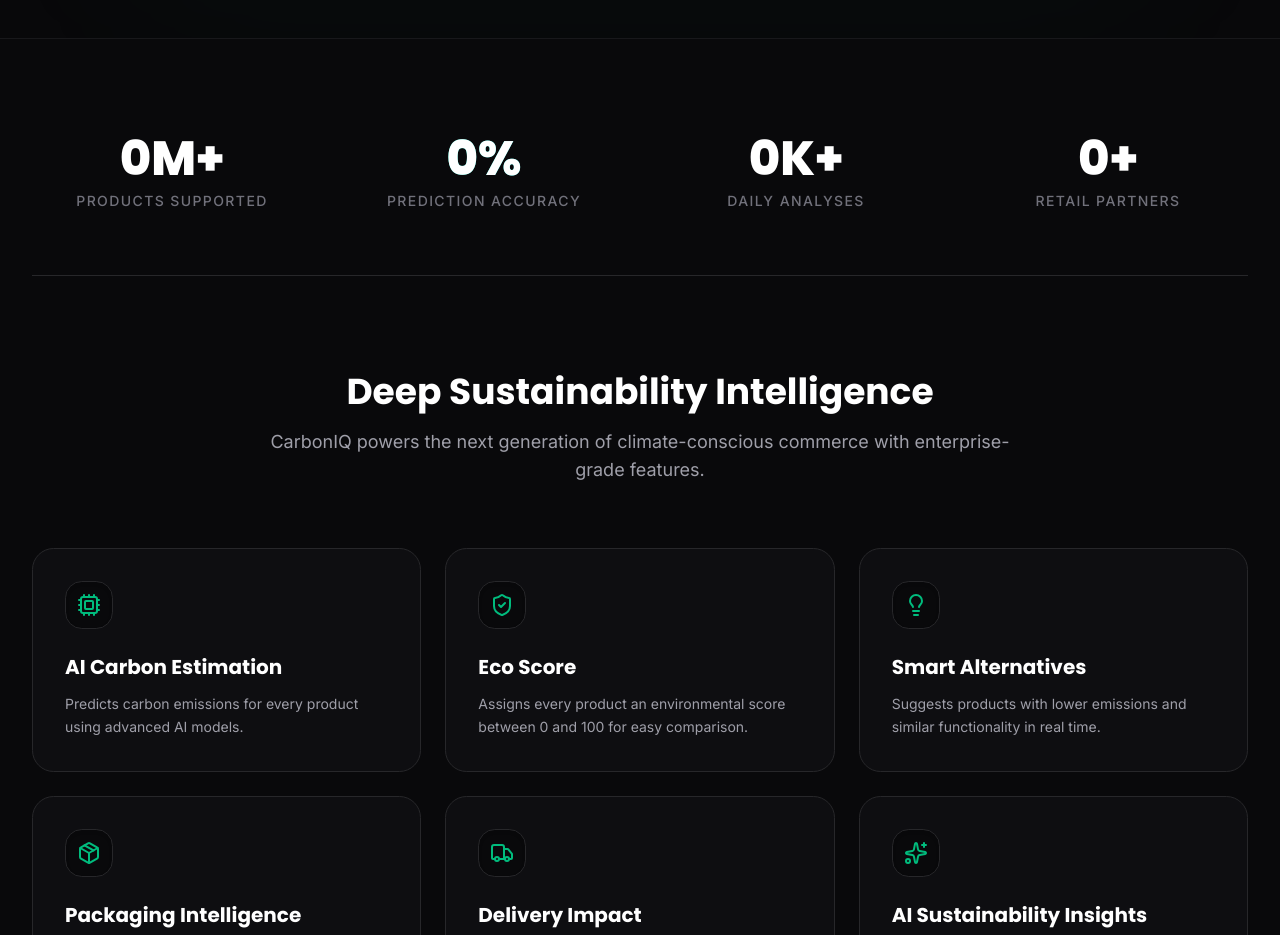
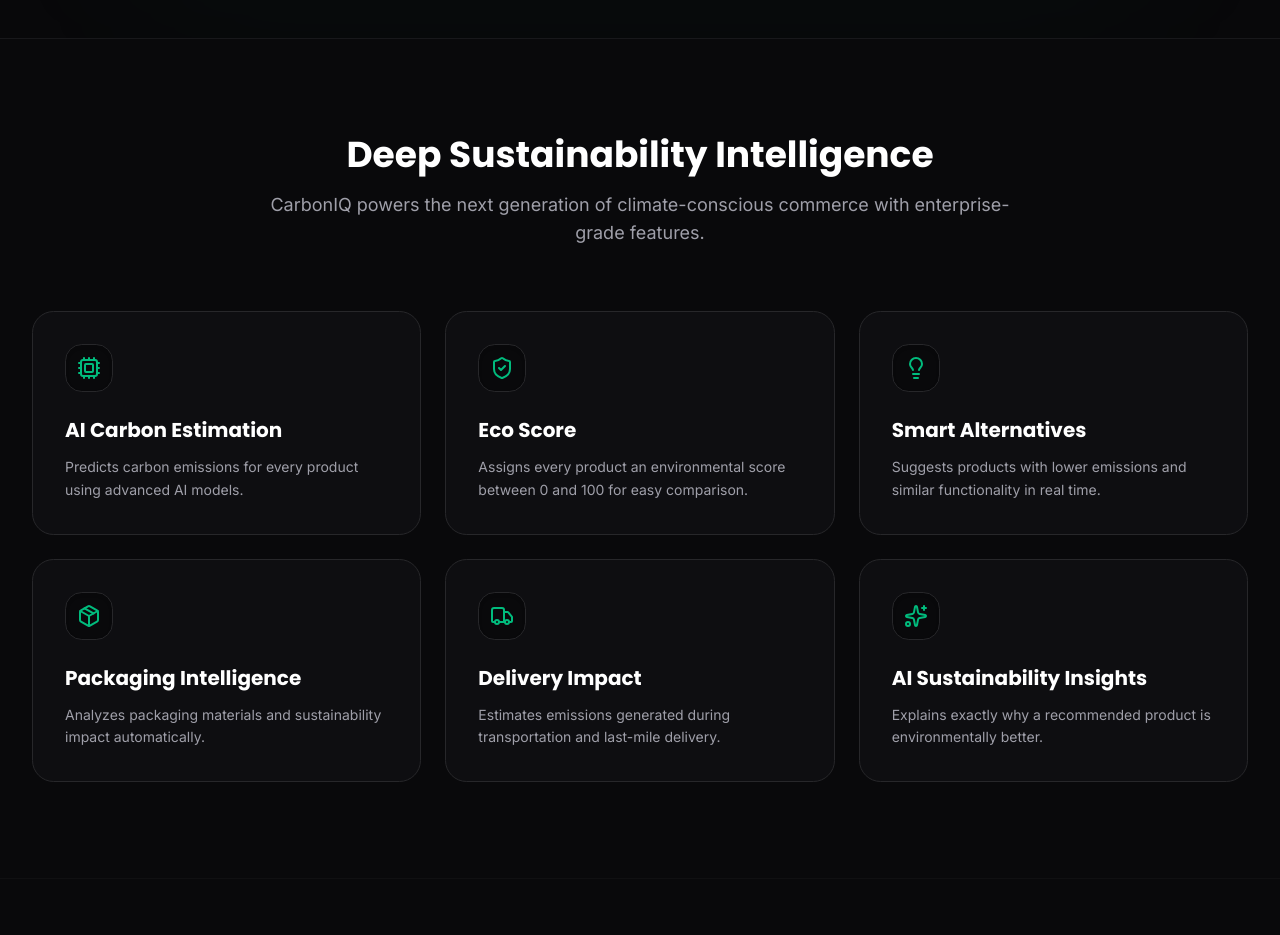
Before and after one commit to Charushree656/carbonIQ, a React (Vite) app: page / in a window 1280 px wide. Shown: the part 1180-2115 px from the top of the page. Built offline with nearby package versions, Linux system fonts and the light colour scheme.

Commit message:
Remove statistics row from Features

```diff
--- a/src/components/sections/Features.tsx
+++ b/src/components/sections/Features.tsx
@@ -67,33 +67,7 @@
 
       <div className="max-w-7xl mx-auto px-4 sm:px-6 lg:px-8">
 
-        {/* Statistics Row */}
-        <div className="grid grid-cols-2 md:grid-cols-4 gap-8 mb-24 border-b border-zinc-800 pb-16">
-          <motion.div initial={{ opacity: 0, y: 20 }} whileInView={{ opacity: 1, y: 0 }} viewport={{ once: true }} className="text-center">
-            <h4 className="text-4xl md:text-5xl font-heading font-black text-white mb-2">
-              <Counter from={0} to={15} suffix="M+" />
-            </h4>
-            <p className="text-sm font-medium text-zinc-500 uppercase tracking-widest">Products Supported</p>
-          </motion.div>
-          <motion.div initial={{ opacity: 0, y: 20 }} whileInView={{ opacity: 1, y: 0 }} viewport={{ once: true }} transition={{ delay: 0.1 }} className="text-center">
-            <h4 className="text-4xl md:text-5xl font-heading font-black text-white mb-2 text-transparent bg-clip-text bg-gradient-to-r from-emerald-400 to-cyan-400">
-              <Counter from={0} to={95} suffix="%" />
-            </h4>
-            <p className="text-sm font-medium text-zinc-500 uppercase tracking-widest">Prediction Accuracy</p>
-          </motion.div>
-          <motion.div initial={{ opacity: 0, y: 20 }} whileInView={{ opacity: 1, y: 0 }} viewport={{ once: true }} transition={{ delay: 0.2 }} className="text-center">
-            <h4 className="text-4xl md:text-5xl font-heading font-black text-white mb-2">
-              <Counter from={0} to={500} suffix="K+" />
-            </h4>
-            <p className="text-sm font-medium text-zinc-500 uppercase tracking-widest">Daily Analyses</p>
-          </motion.div>
-          <motion.div initial={{ opacity: 0, y: 20 }} whileInView={{ opacity: 1, y: 0 }} viewport={{ once: true }} transition={{ delay: 0.3 }} className="text-center">
-            <h4 className="text-4xl md:text-5xl font-heading font-black text-white mb-2">
-              <Counter from={0} to={120} suffix="+" />
-            </h4>
-            <p className="text-sm font-medium text-zinc-500 uppercase tracking-widest">Retail Partners</p>
-          </motion.div>
-        </div>
+
 
         <motion.div
           initial={{ opacity: 0, y: 20 }}
```
